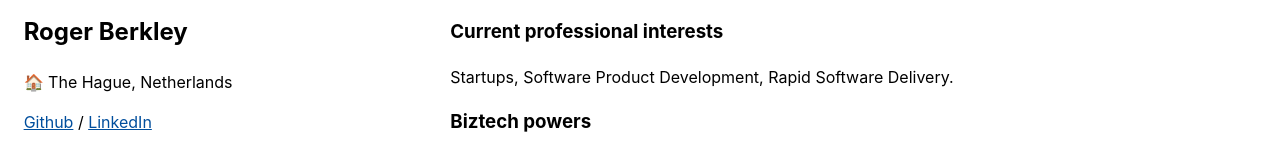
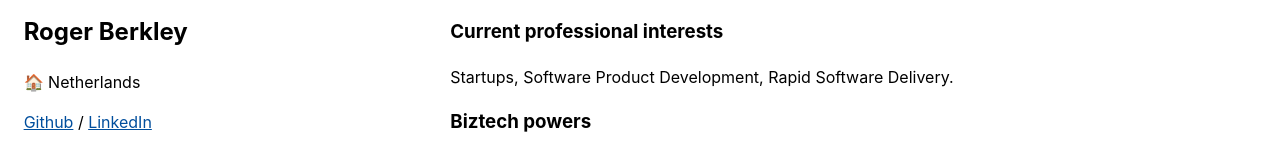
Before and after one commit to rogerberkley/rogerberkley, a plain HTML site: page index.html in a window 1280 px wide. Shown: the part 325-478 px from the top of the page. Drawn offline with Linux system fonts and the light colour scheme.

Commit message:
upd locat

```diff
--- a/index.html
+++ b/index.html
@@ -29,7 +29,7 @@
         <aside data-md1-3 data-md1 class="left-sidebar">
             <img src="../assets\Roger_b_md.png" width="150" height="150" alt="me">
             <h2>Roger Berkley</h2>
-            <p>🏠 The Hague, Netherlands</p>
+            <p>🏠 Netherlands</p>
             <p><a href="https://github.com/rogerberkley">Github</a><span> / </span><a href="https://linkedin.com/in/rby">LinkedIn</a></p>
             <em>Not available on any other sites.</em>
         </aside>
```
